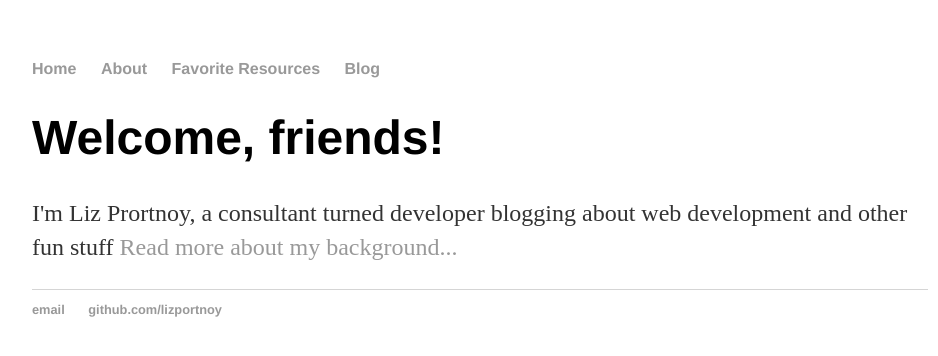
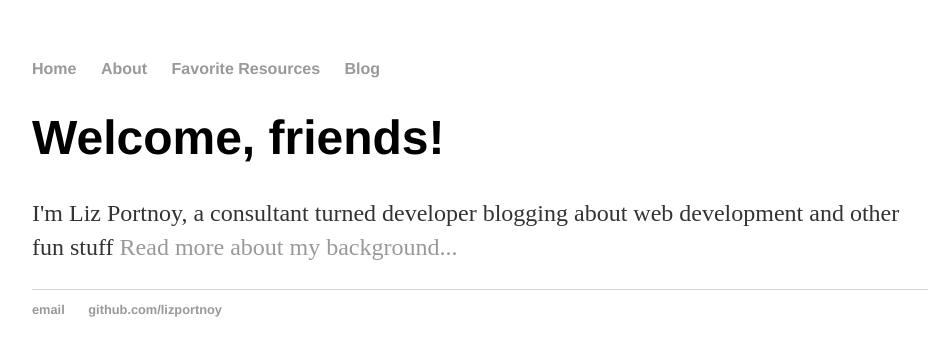
Before and after one commit to lizportnoy/lizportnoy.github.io, a Jekyll site: the page index.html, which Jekyll copies as it is, in a window 1280 px wide. Shown: the top 356 px of the page, without its empty margins (160-1098 px from the left). Built offline with Jekyll 4.4.1, drawn with Linux system fonts in a browser that asks for light colours.

Commit message:
edited name

```diff
--- a/index.html
+++ b/index.html
@@ -1,10 +1,38 @@
----
-layout: default
-title: Liz Portnoy
----
-		<div class="container">
+<!DOCTYPE html>
+<!-- saved from url=(0028)http://lizportnoy.github.io/ -->
+<html><head><meta http-equiv="Content-Type" content="text/html; charset=UTF-8">
+			<title>Liz Portnoy</title>
+			<!-- link to main stylesheet -->
+			<link rel="stylesheet" href="http://lizportnoy.github.io/css/main.css">
+		</head>
+		<body data-pinterest-extension-installed="cr1.35">
+			<nav>
+	    		<ul>
+	        		<li><a href="./index_files/index.html">Home</a></li>
+		        	<li><a href="http://lizportnoy.github.io/about">About</a></li>
+	        		<li><a href="http://lizportnoy.github.io/favorite-resources">Favorite Resources</a></li>
+	        		<li><a href="http://lizportnoy.github.io/blog">Blog</a></li>
+	    		</ul>
+			</nav>
+			<div class="container">
+
+					<div class="container">
     		<div class="blurb">
         		<h1>Welcome, friends!</h1>
-				<p>I'm Liz Prortnoy, a consultant turned developer blogging about web development and other fun stuff <a href="/about">Read more about my background...</a></p>
+				<p>I'm Liz Portnoy, a consultant turned developer blogging about web development and other fun stuff <a href="http://lizportnoy.github.io/about">Read more about my background...</a></p>
     		</div><!-- /.blurb -->
 		</div><!-- /.container -->
+
+
+
+			</div><!-- /.container -->
+			<footer>
+	    		<ul>
+	        		<li><a href="mailto:lizport10@gmail.com">email</a></li>
+	        		<li><a href="https://github.com/lizportnoy">github.com/lizportnoy</a></li>
+				</ul>
+			</footer>
+
+
+
+</body></html>
```
